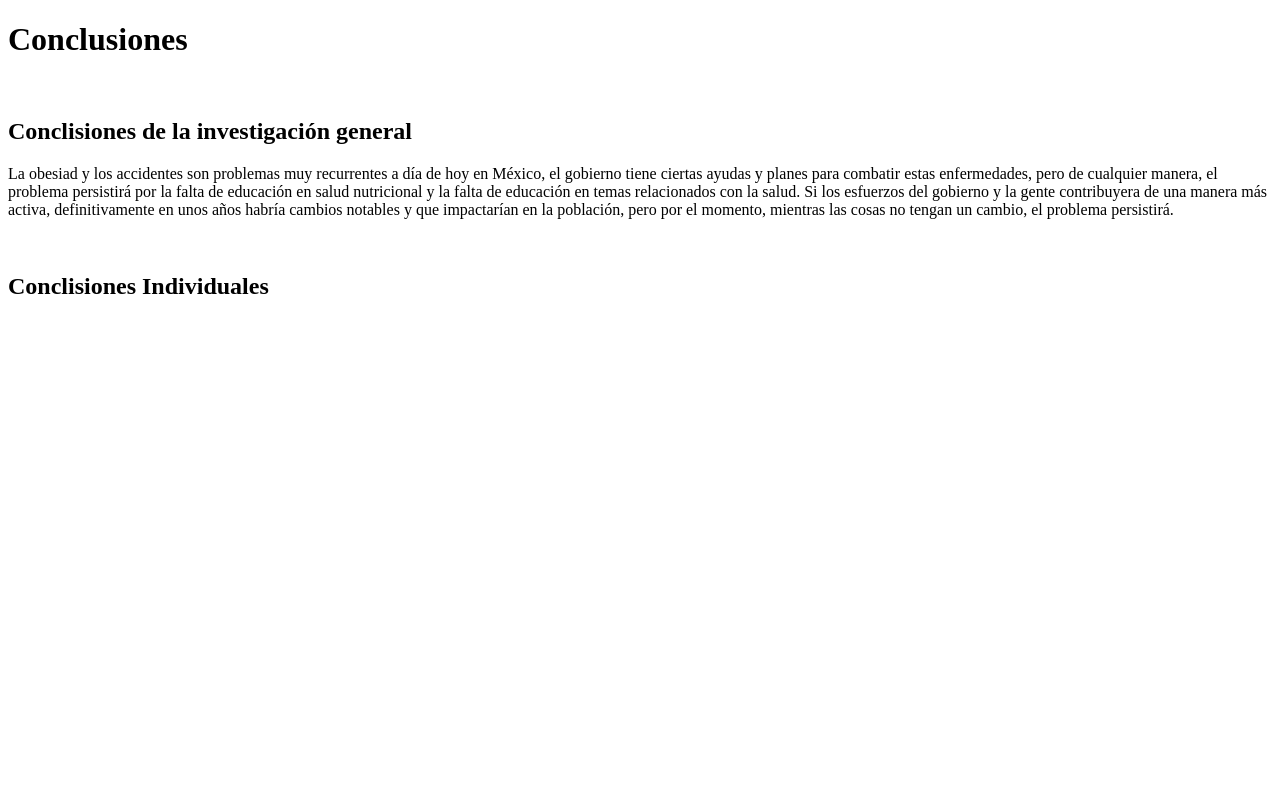
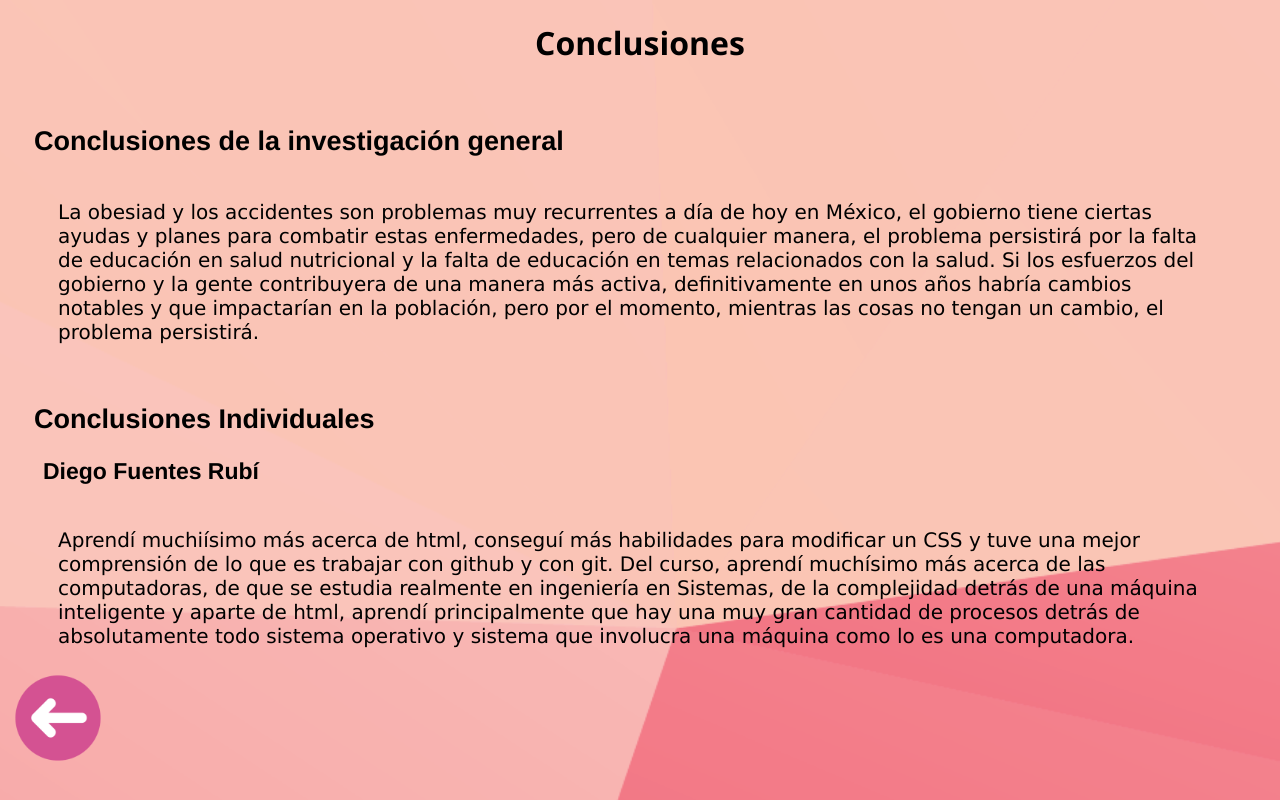
Before and after one commit to FuentesRD/Proyecto-Final-ICM, a plain HTML site: page paginas_A/concl.html in a window 1280 px wide. Drawn offline with Linux system fonts and the light colour scheme.

Commit message:
Conclusiones semiterminadas y todas las paginas completas

```diff
--- /dev/null
+++ b/Estilos/Style_sheetconclu.css
@@ -0,0 +1,27 @@
+h1 {
+    text-align: center;
+    font-size: xx-large;
+    font-family:'Segoe UI', Tahoma, Geneva, Verdana, sans-serif;
+}
+body {
+    background-image: url(../Imagenes/Fondo_LV.png);
+}
+p {
+    font-size: 20px;
+    font-family: Verdana, Geneva, Tahoma, sans-serif;
+    padding-left: 50px;
+    padding-right: 50px;
+    padding-top: 20px;
+}
+h2 {
+    font-size: 27px;
+    font-family: 'Franklin Gothic Medium', 'Arial Narrow', Arial, sans-serif;
+    position: relative;
+    padding-left: 26px;
+}
+h3 {
+    font-size: 23px;
+    font-family: 'Franklin Gothic Medium', 'Arial Narrow', Arial, sans-serif;
+    padding-left: 35px;
+    padding-right: 40px;
+}
--- a/paginas_A/concl.html
+++ b/paginas_A/concl.html
@@ -1,8 +1,12 @@
 <!DOCTYPE html>
 <html>
+    <head>
+        <title>Conclusiones</title>
+        <link rel="stylesheet" href="../Estilos/Style_sheetconclu.css" type="text/css">
+    </head>
     <h1>Conclusiones</h1>
     <br>
-    <h2>Conclisiones de la investigación general</h2>
+    <h2>Conclusiones de la investigación general</h2>
     <p>La obesiad y los accidentes son problemas muy recurrentes a día de hoy en México, el gobierno tiene ciertas ayudas y planes para
        combatir estas enfermedades, pero de cualquier manera, el problema persistirá por la falta de educación en salud nutricional y la
        falta de educación en temas relacionados con la salud. Si los esfuerzos del gobierno y la gente contribuyera de una manera más
@@ -10,5 +14,13 @@
        cosas no tengan un cambio, el problema persistirá.
     </p>
     <br>
-    <h2>Conclisiones Individuales</h2>
+    <h2>Conclusiones Individuales</h2>
+    <h3>Diego Fuentes Rubí</h3>
+    <p>Aprendí muchiísimo más acerca de html, conseguí más habilidades para modificar un CSS y tuve una mejor comprensión de lo que es
+        trabajar con github y con git. Del curso, aprendí muchísimo más acerca de las computadoras, de que se estudia realmente en
+        ingeniería en Sistemas, de la complejidad detrás de una máquina inteligente y aparte de html, aprendí principalmente que hay una
+        muy gran cantidad de procesos detrás de absolutamente todo sistema operativo y sistema que involucra una máquina como lo es una
+        computadora.
+    </p>
+    <a href="../Index.html"><img src="../Imagenes/Flechita_Lila.png" alt="Regresar al Index" width="100" height="100"></a>
 </html>
```
Also changed, not shown: Imagenes/FONDOLV.png (added), Imagenes/Flechita_Lila.png (added), Imagenes/Fondo_LV.png (added).
